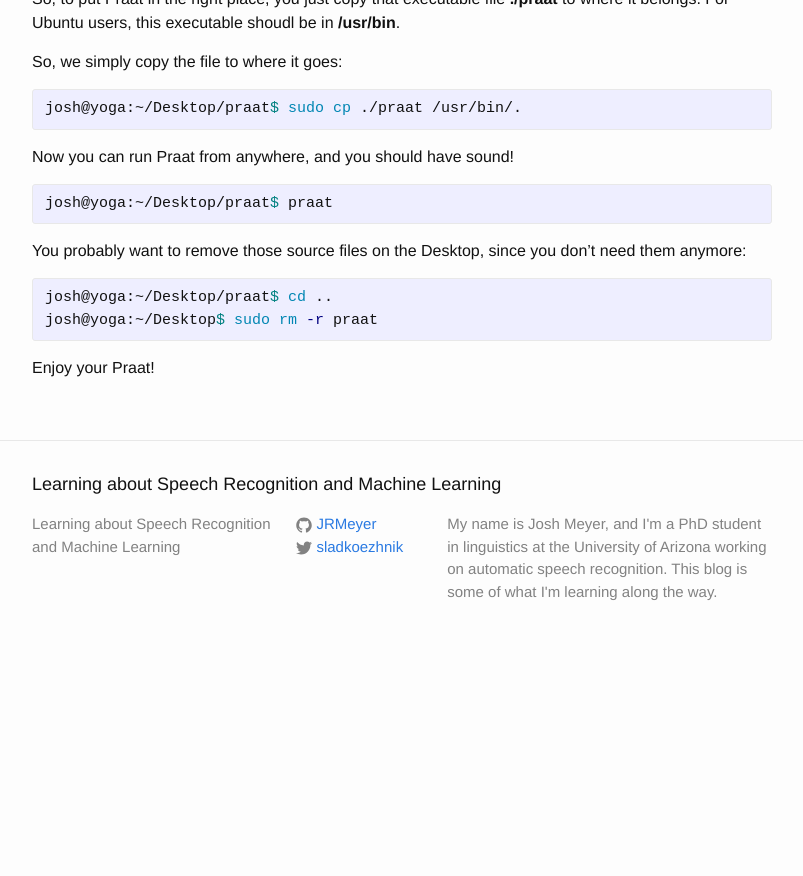
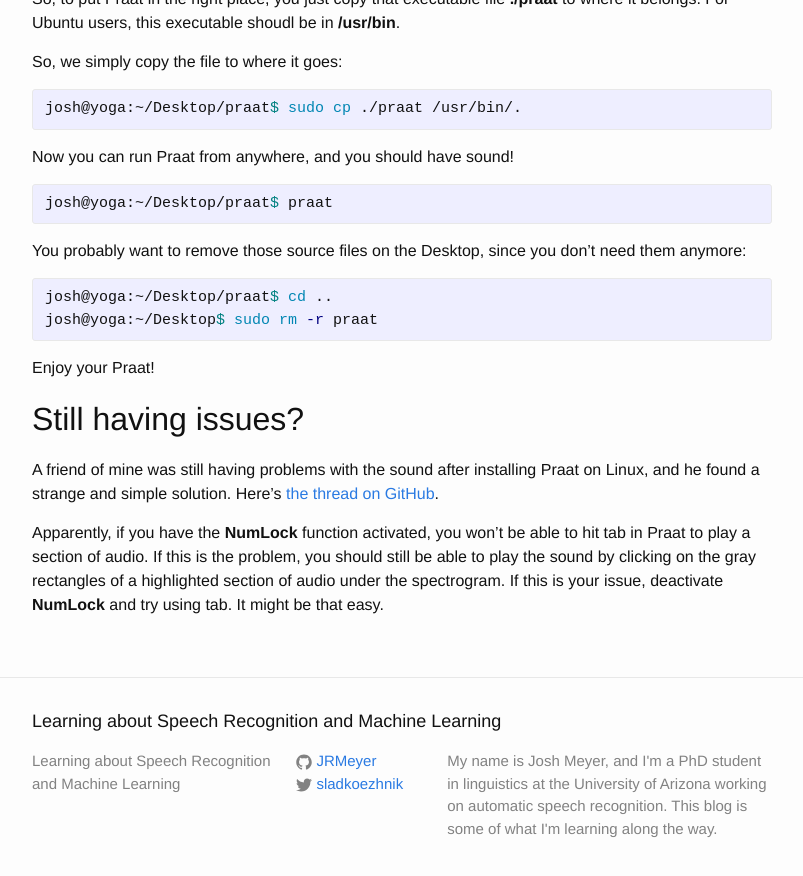
Before and after one commit to JRMeyer/jrmeyer.github.io, a Jekyll site: the page built from _posts/2016-01-19-Installing-Praat-on-Ubuntu.markdown, in a window 1280 px wide and 900 px high, scrolled down 3212 px. Shown: the top 876 px of the window, without its empty margins (238-1041 px from the left). Built offline with Jekyll 4.4.1, drawn with Linux system fonts in a browser that asks for light colours; comment, search, counter and statistics services are not loaded; before the commit the page ends 3875 px from its top, so only the background shows below that.

Commit message:
added Trevor

```diff
--- a/_posts/2016-01-19-Installing-Praat-on-Ubuntu.markdown
+++ b/_posts/2016-01-19-Installing-Praat-on-Ubuntu.markdown
@@ -164,5 +164,12 @@
 
 Enjoy your Praat!
 
+## Still having issues?
+
+A friend of mine was still having problems with the sound after installing Praat on Linux, and he found a strange and simple solution. Here's [the thread on GitHub][issue].
+
+Apparently, if you have the **NumLock** function activated, you won't be able to hit tab in Praat to play a section of audio. If this is the problem, you should still be able to play the sound by clicking on the gray rectangles of a highlighted section of audio under the spectrogram. If this is your issue, deactivate **NumLock** and try using tab. It might be that easy.
+
 [libgtk]: http://packages.ubuntu.com/precise/libgtk2.0-dev
 [libasound2]: https://packages.debian.org/sid/libasound2-dev
+[issue]: https://github.com/praat/praat/issues/161
```
